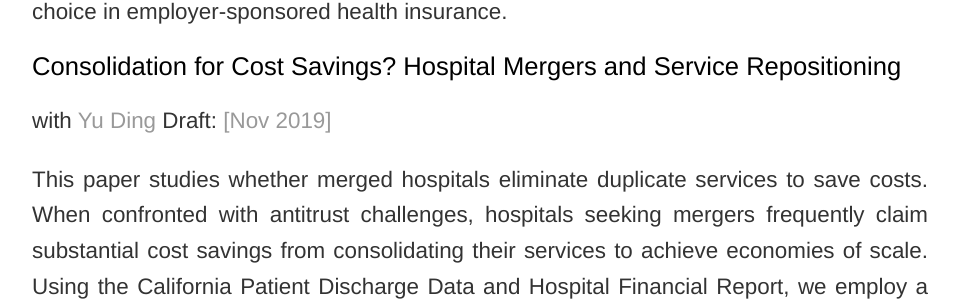
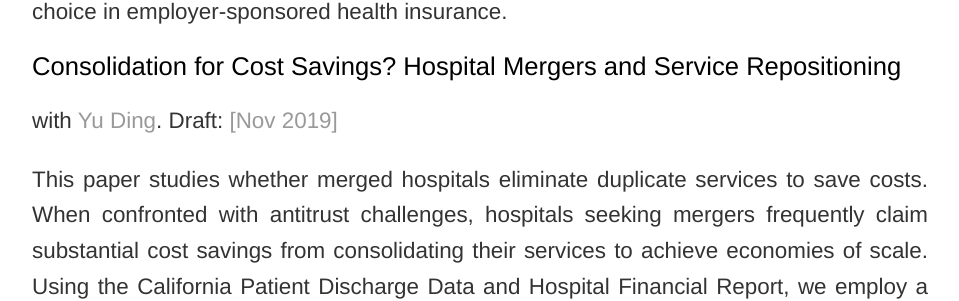
Before and after one commit to trifen/feng3hu.github.io, a Jekyll site: the page built from research.html, in a window 1280 px wide and 900 px high, scrolled down 1204 px. Shown: the part 152-453 px from the top of the window, without its empty margins (160-1119 px from the left). Built offline with Jekyll 4.4.1, drawn with Linux system fonts in a browser that asks for light colours.

```diff
--- a/research.html
+++ b/research.html
@@ -15,7 +15,7 @@ title: Chenyuan Liu
 		<p> Prior research documents that there are sometimes dominated options in health plan menus, but is that common? We analyze Kaiser Family Foundation data on health plans that firms offer to their employees. For firms offering both a high-deductible and lower-deductible health plan, 62% of the time the high-deductible option has lower maximum spending risk for the employee. We estimate that the high-deductible plan dominates at roughly half of firms. We identify adverse-selection pricing as a likely mechanism for these surprising patterns and discuss implications for our understanding of the value of plan choice in employer-sponsored health insurance. </p>
 		<p> </p>
   		<h2>Consolidation for Cost Savings? Hospital Mergers and Service Repositioning</h2>
-		<p> with <a href= "https://sites.google.com/wisc.edu/yu-ding/" target="_blank">Yu Ding</a>  Draft: <a href= "https://drive.google.com/file/d/1WG1lNP8MmffwbnDtiPu6ArohQ6sBZZyh/view" target="_blank">[Nov 2019]</a></p>
+		<p> with <a href= "https://sites.google.com/wisc.edu/yu-ding/" target="_blank">Yu Ding</a>.  Draft: <a href= "https://drive.google.com/file/d/1WG1lNP8MmffwbnDtiPu6ArohQ6sBZZyh/view" target="_blank">[Nov 2019]</a></p>
 		<p> This paper studies whether merged hospitals eliminate duplicate services to save costs. When confronted with antitrust challenges, hospitals seeking mergers frequently claim substantial cost savings from consolidating their services to achieve economies of scale. Using the California Patient Discharge Data and Hospital Financial Report, we employ a difference-in-differences research design to empirically explore hospitals’ post-merger service relocation. We find that targets and acquirers located within 10 miles of each other reduce on average 5.1 of their duplicate services. These adjacent merged hospitals also become more specialized in services, with the volume concentration measurement (Herfindahl-Hirschman Index) across services increasing by 10%. Compared to non-consolidated services, the consolidated services experience a reduction of standardized patient care costs in the magnitude of 0.2 standard deviations (equivalent to approximately $340 for cardiac catheterization and $13 for the echocardiology service). These effects are only evident when the merging hospitals are geographically close to one another. Our findings identify a mechanism through which horizontal consolidations generate cost savings. </p>
 		<p> </p>
 		<h1> Works in Progress </h1>
```
